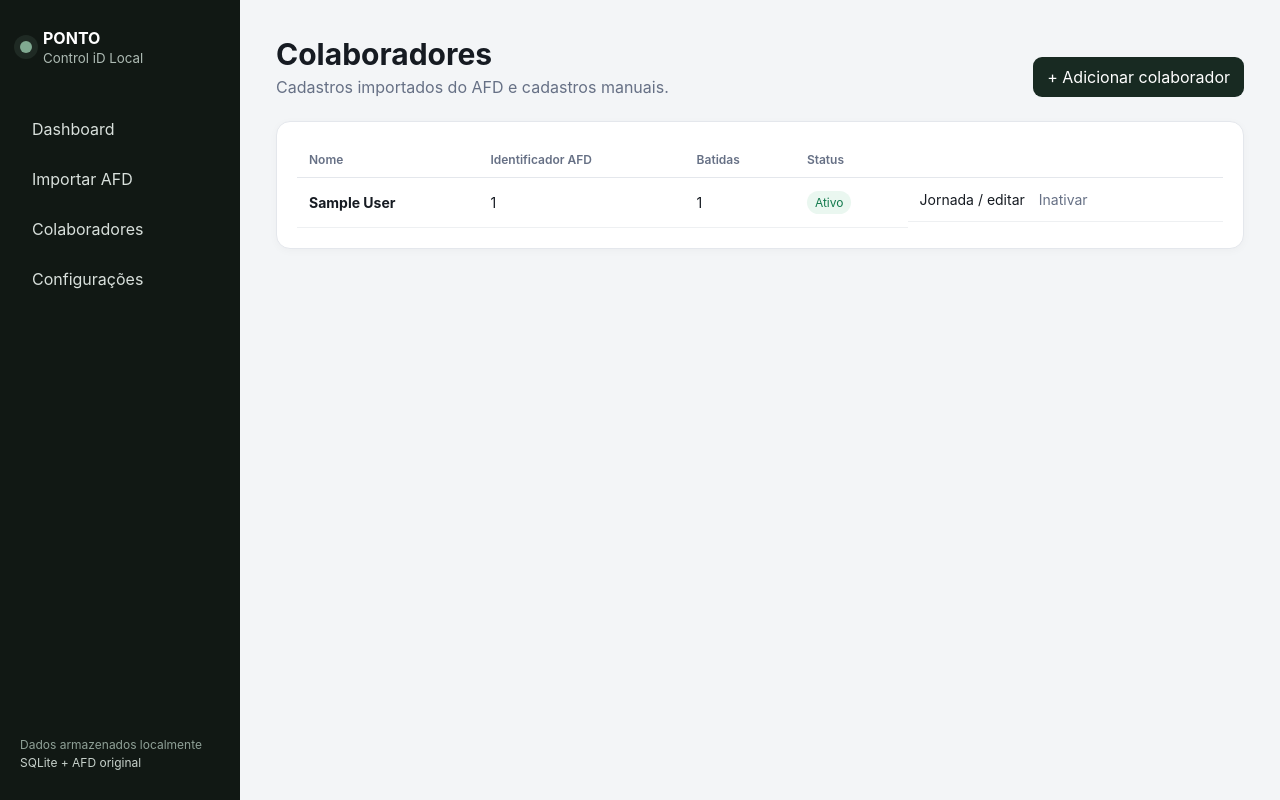
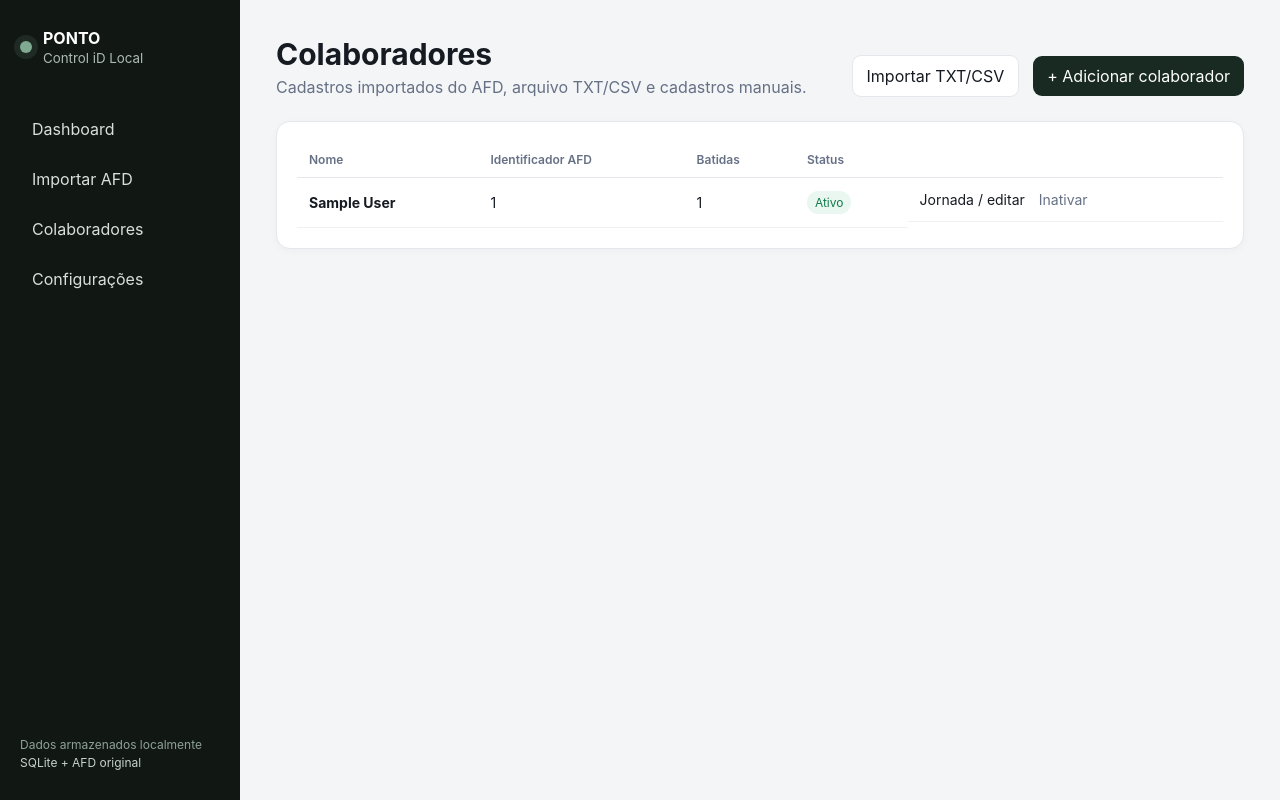
Before and after one commit to lucasgarciamoreira92-rgb/ponto-controlid, a FastAPI app: page /employees in a window 1280 px wide. Run offline with FastAPI, Linux system fonts and the light colour scheme; tables that the repository leaves empty hold one stand-in row (values such as "Sample post").

Commit message:
adiciona acesso a importacao de colaboradores

```diff
--- a/templates/employees.html
+++ b/templates/employees.html
@@ -1,7 +1,16 @@
 {% extends "base.html" %}
 {% block title %}Colaboradores{% endblock %}
 {% block content %}
-<div class="topbar"><div><h1>Colaboradores</h1><p>Cadastros importados do AFD e cadastros manuais.</p></div><a class="button primary" href="/employees/new">+ Adicionar colaborador</a></div>
+<div class="topbar">
+  <div><h1>Colaboradores</h1><p>Cadastros importados do AFD, arquivo TXT/CSV e cadastros manuais.</p></div>
+  <div class="actions">
+    <a class="button ghost" href="/employees/import">Importar TXT/CSV</a>
+    <a class="button primary" href="/employees/new">+ Adicionar colaborador</a>
+  </div>
+</div>
+{% if request.query_params.get('imported') %}
+<div class="notice success">Lista de colaboradores importada com sucesso.</div>
+{% endif %}
 <div class="card"><div class="table-wrap"><table><thead><tr><th>Nome</th><th>Identificador AFD</th><th>Batidas</th><th>Status</th><th></th></tr></thead><tbody>
 {% for e in employees %}<tr><td><strong>{{ e.name }}</strong></td><td>{{ e.external_id or '—' }}</td><td>{{ e.punch_count }}</td><td>{% if e.active %}<span class="badge ok">Ativo</span>{% else %}<span class="badge">Inativo</span>{% endif %}</td><td class="actions"><a href="/employees/{{ e.id }}/edit">Jornada / editar</a><form method="post" action="/employees/{{ e.id }}/toggle"><button class="link-button">{% if e.active %}Inativar{% else %}Ativar{% endif %}</button></form></td></tr>{% else %}<tr><td colspan="5" class="empty">Nenhum colaborador cadastrado.</td></tr>{% endfor %}
 </tbody></table></div></div>
```
